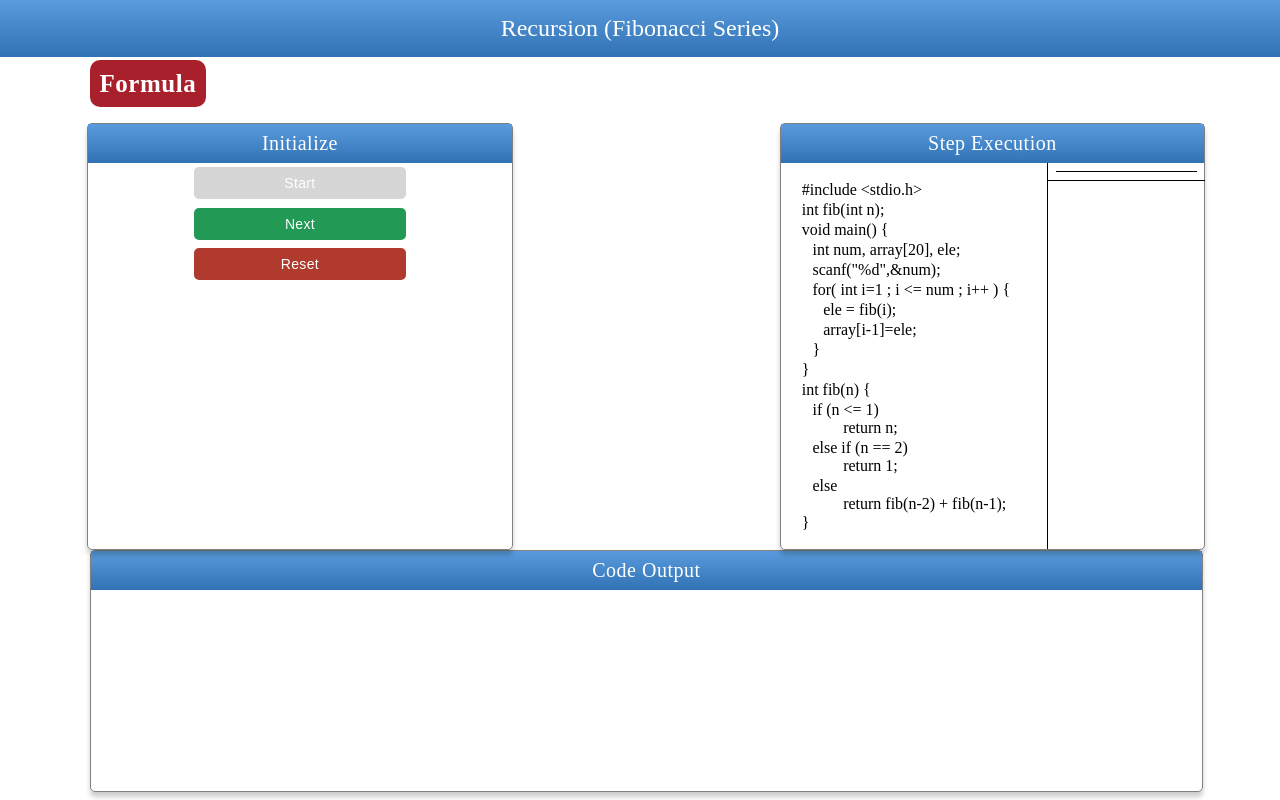
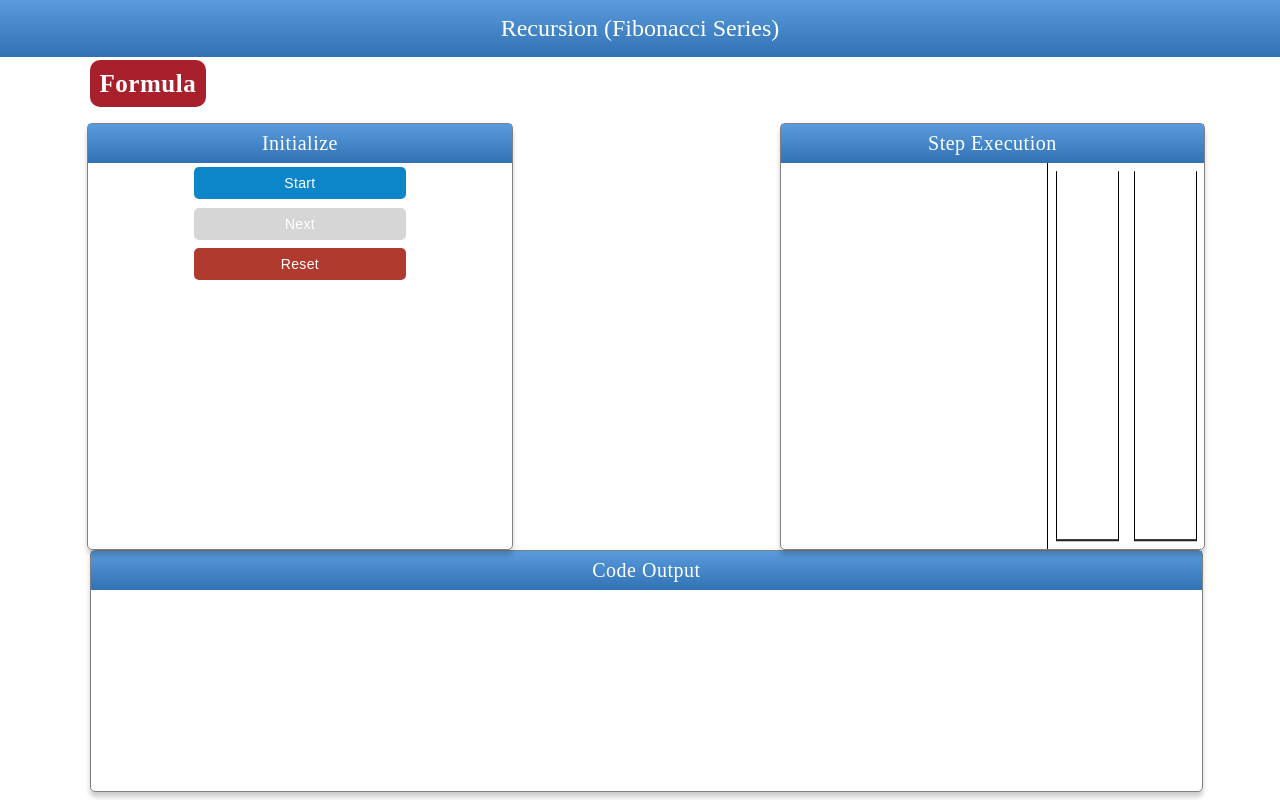
Before and after one commit to Arushi2605/Simulator, a plain HTML site: page index.html in a window 1280 px wide. Drawn offline with Linux system fonts and the light colour scheme.

Commit message:
Update style.css

```diff
--- a/style.css
+++ b/style.css
@@ -132,13 +132,13 @@ h4{
 	display:none;
 }
 #start{
-	background-color: #d6d6d6;
+	background-color: #0D85C9;
 }
 #start:hover{
 	background-color: #0970AB;
 }
 #next{
-	background-color: #229954;
+	background-color: #d6d6d6;
 }
 .active:hover{
 	background-color: #0C833E;
@@ -163,21 +163,28 @@ h4{
 	border-left: 1px solid rgb(0,0,0);
 	width: 40%;
 	margin-left: 2%;
+	display: flex;
 }
 #outerStack{
-	/*display: flex;*/
+	border: 1px solid #000;
+	border-bottom: none;
+	width: 40%;
 	margin: 5%;
 	transform: rotateX(180deg);
+}
+#innerStack{
 	border: 1px solid #000;
 	border-bottom: none;
+	width: 40%;
+	margin: 5%;
+	transform: rotateX(180deg);
 }
-/*.fibo{
-	width: 50%;
+.fibo{
 	transform: rotateX(180deg);
 	border-bottom: 1px solid black;
 	text-align: center;
     padding: 3px 0px;
-}*/
+}
 .stack{
 	transform: rotateX(180deg);
 	border-bottom: 1px solid black;
@@ -185,6 +192,7 @@ h4{
     padding: 3px 0px;
 }
 #code{
+	visibility: hidden;
 	margin: 4% 5%;
 	width: 55%;
 }
```
